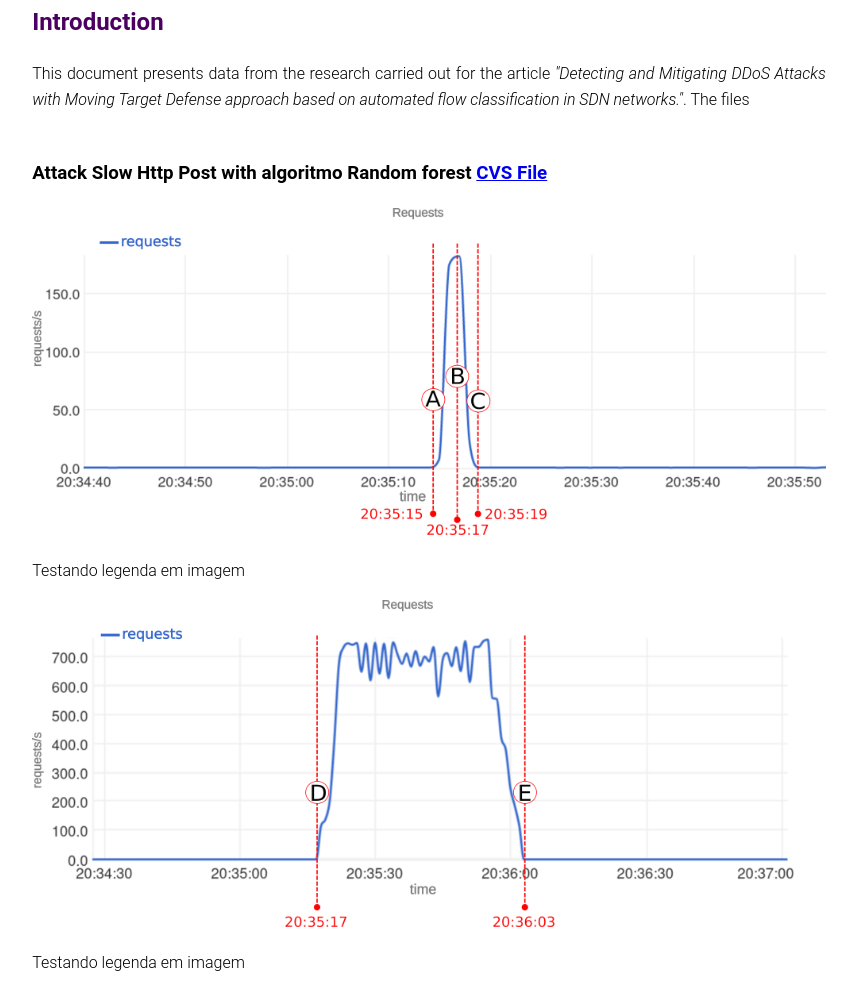
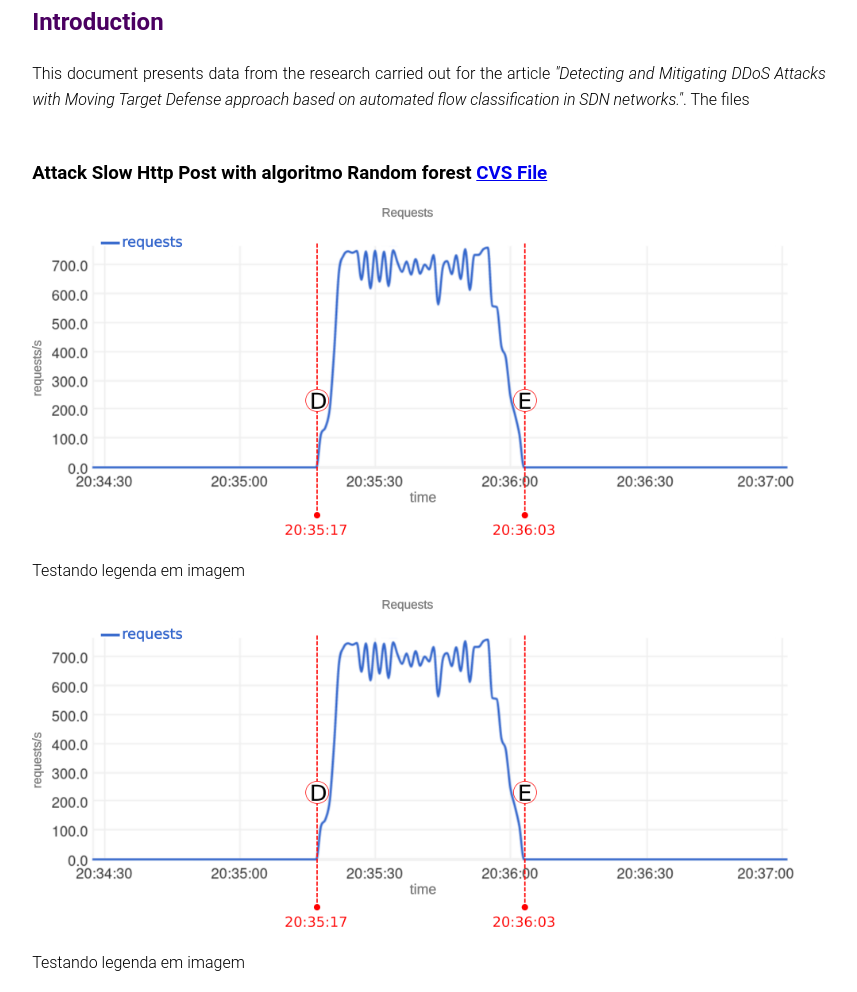
Before and after one commit to marcostiribeiro/MovingTargetDefenseProject, a plain HTML site: page index.html in a window 1280 px wide. Shown: the part 785-1777 px from the top of the page, without its empty margins (211-1068 px from the left). Drawn offline with Linux system fonts and the light colour scheme.

Commit message:
Correct links.

```diff
--- a/index.html
+++ b/index.html
@@ -60,8 +60,8 @@
 
 
     </section>
-    <img src="https://marcostiribeiro.github.io/MovingTargetDefenseProject/images/RequestsPrimaryServer.jpeg"> <p> Testando legenda em imagem </p>
-    <img src="https://marcostiribeiro.github.io/MovingTargetDefenseProject/images/RequestSecondaryServer.jpeg"> <p> Testando legenda em imagem </p>
+    <img src="https://github.com/marcostiribeiro/MovingTargetDefenseProject/blob/main/images/RequestSecondaryServer.jpeg"> <p> Testando legenda em imagem </p>
+    <img src="https://github.com/marcostiribeiro/MovingTargetDefenseProject/blob/main/images/RequestSecondaryServer.jpeg"> <p> Testando legenda em imagem </p>
 
 
 
```
